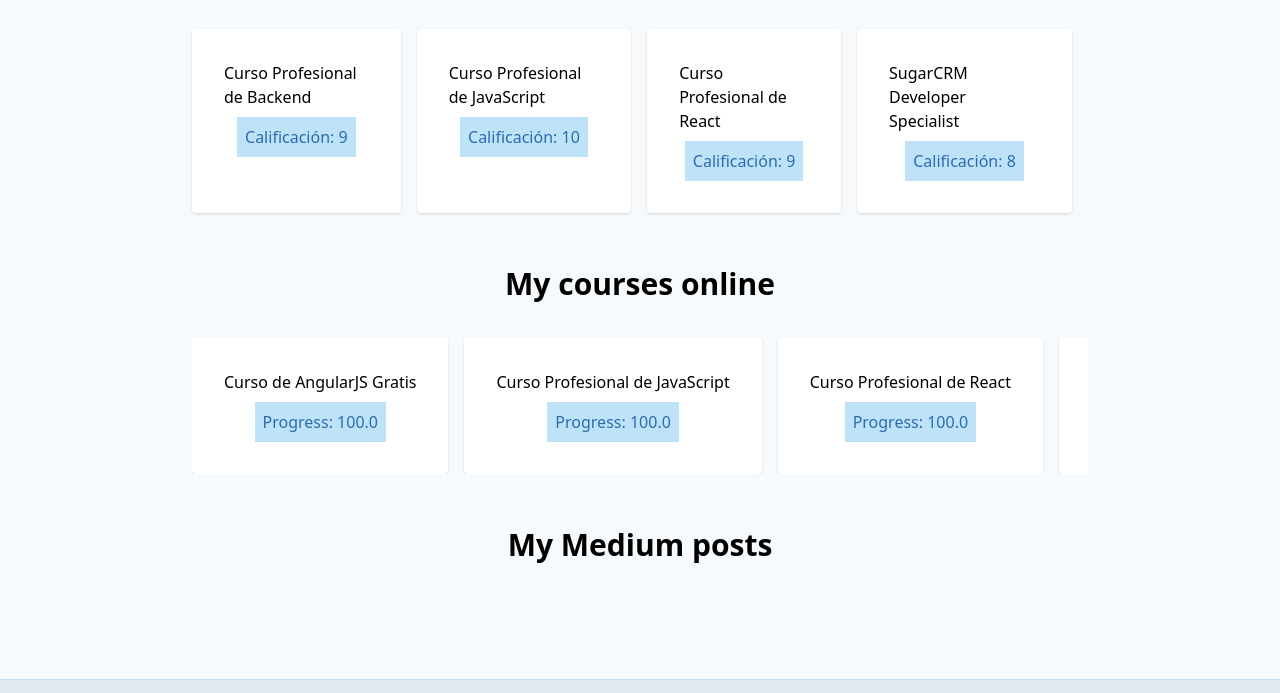
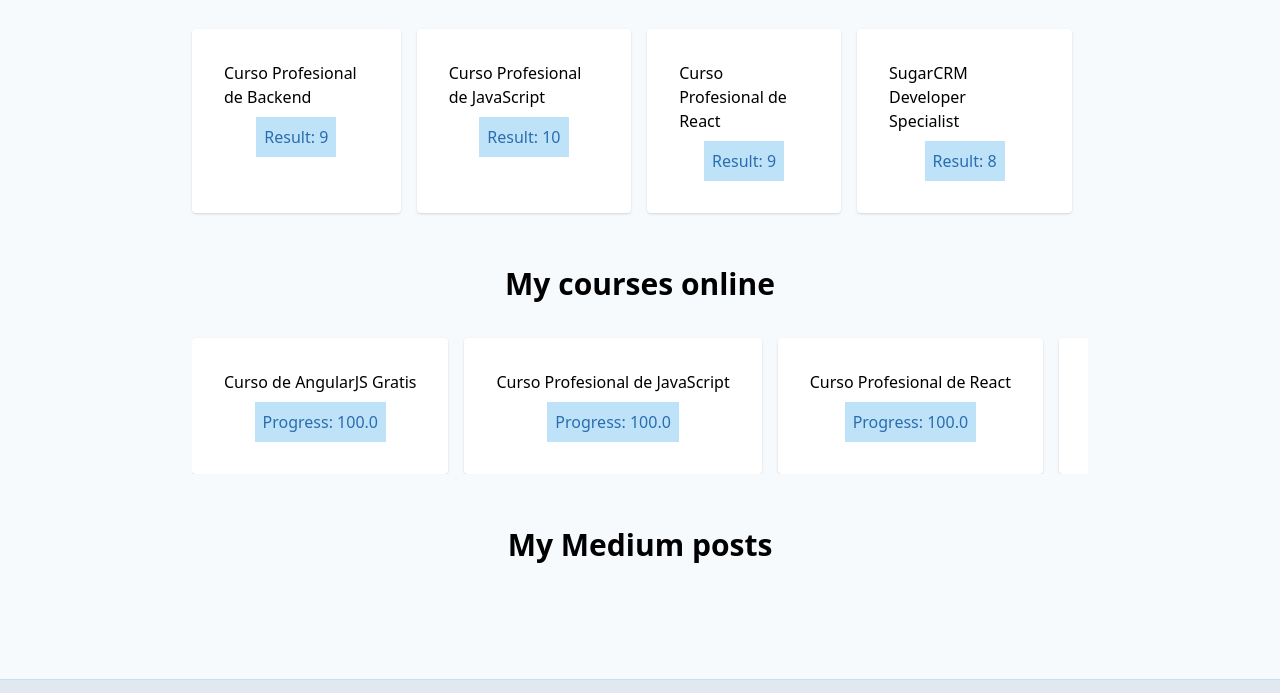
Before and after one commit to Randybry97z/portfolio, a Gatsby site: page / in a window 1280 px wide. Shown: the part 1329-2022 px from the top of the page. Built offline with nearby package versions, Linux system fonts and the light colour scheme; Gatsby itself is replaced by a stand-in of ours; no server answers.

Commit message:
Update certificate.js

```diff
--- a/src/components/certificate.js
+++ b/src/components/certificate.js
@@ -5,7 +5,7 @@
 		<div className="shadow p-8 bg-white mr-4 rounded">
 			<h4 className="font bold">{certificate.title}</h4>
 			<div className="text-center">
-				<span className="inline-block bg-blue-200 text-blue-700 p-2 mt-2 radius">Calificación: {certificate.score}</span>
+				<span className="inline-block bg-blue-200 text-blue-700 p-2 mt-2 radius">Result: {certificate.score}</span>
 			</div>
 		</div>
 	)
```
